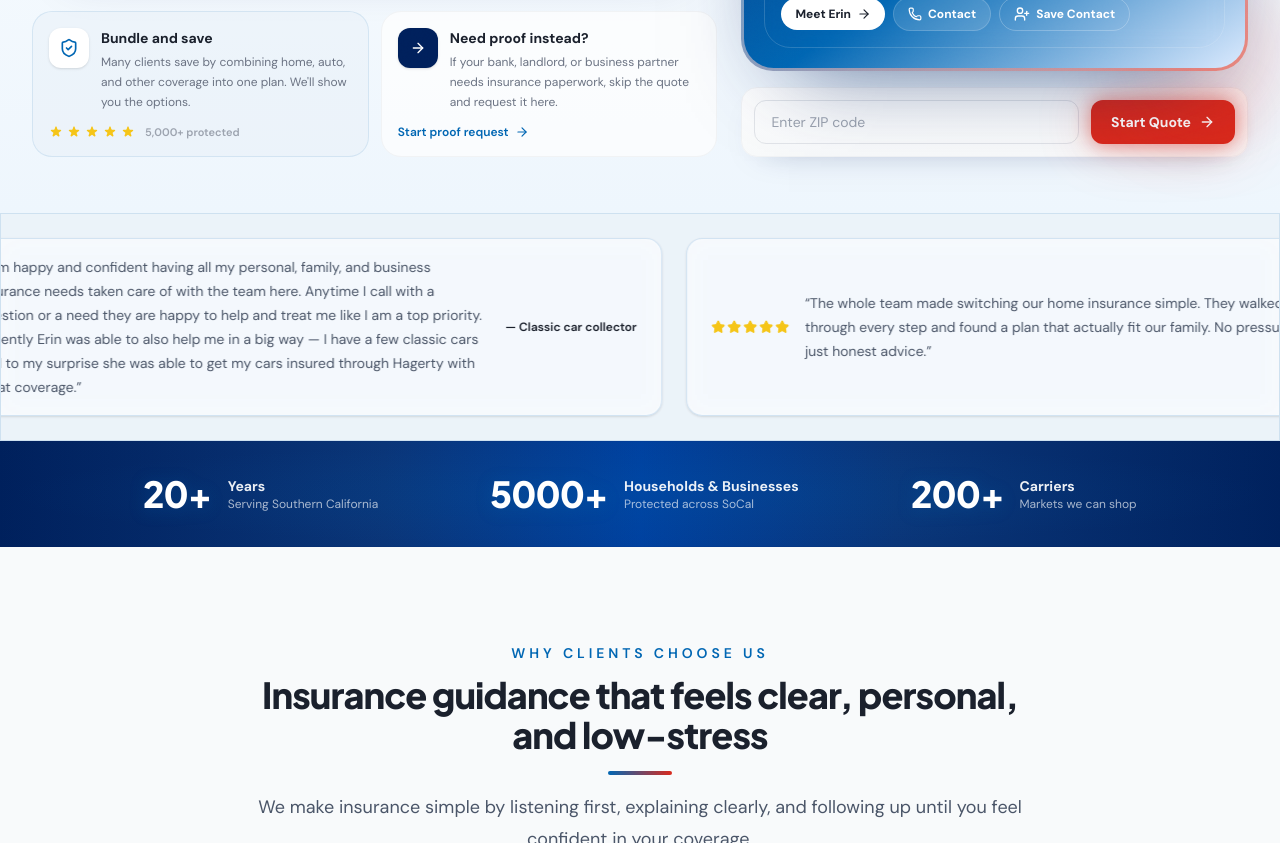
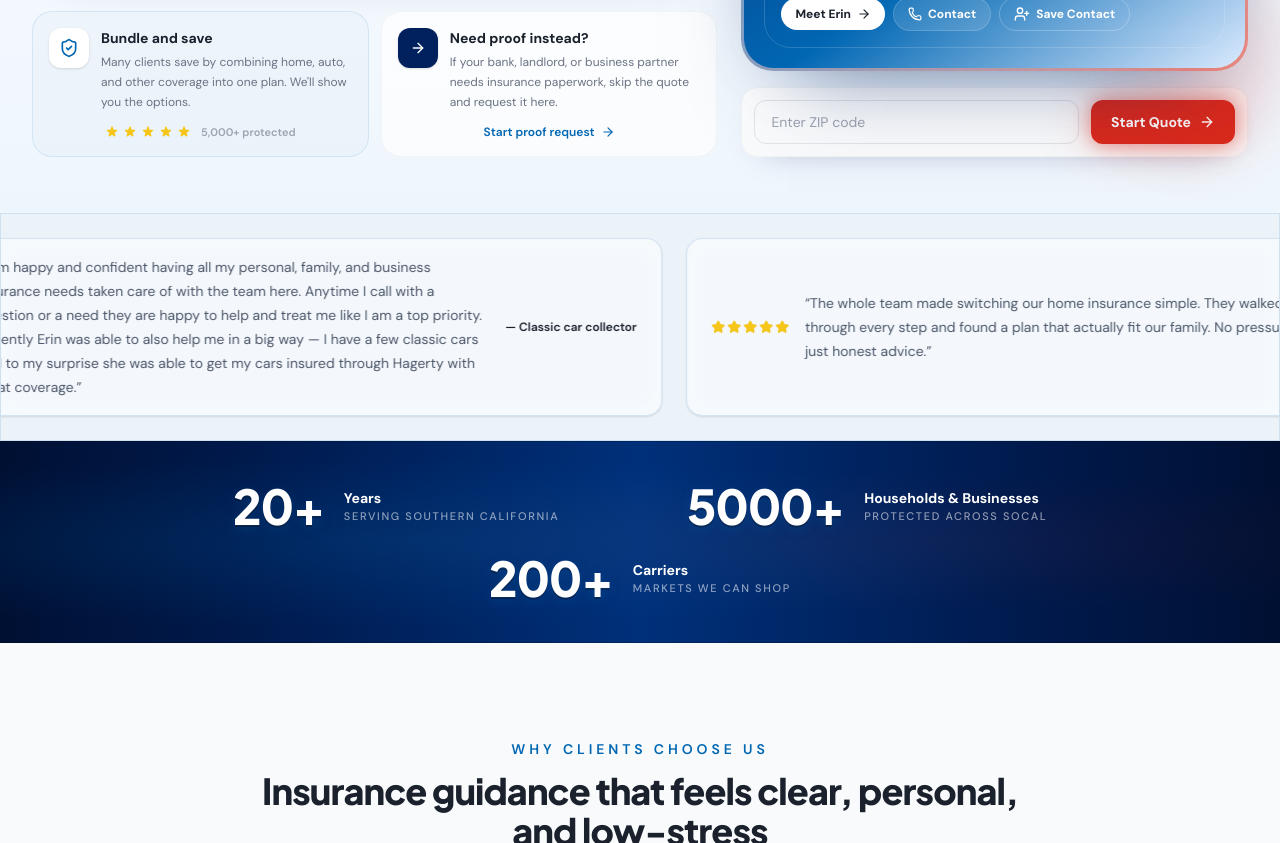
Before and after one commit to willsigmon/allsberryins, a Next.js app: page / in a window 1280 px wide. Shown: the part 560-1403 px from the top of the page. Built offline with nearby package versions, Linux system fonts and the light colour scheme; no server answers.

Commit message:
fix: center bottom rows on bundle/proof cards + 3D trust bar typography

```diff
--- a/src/components/sections/hero-section.tsx
+++ b/src/components/sections/hero-section.tsx
@@ -208,7 +208,7 @@
                     </p>
                   </div>
                 </div>
-                <div className="mt-3 flex items-center gap-1 text-gold">
+                <div className="mt-3 flex items-center justify-center gap-1 text-gold">
                   {Array.from({ length: 5 }).map((_, i) => (
                     <svg key={i} className="h-3.5 w-3.5 fill-current" viewBox="0 0 20 20"><path d="M9.049 2.927c.3-.921 1.603-.921 1.902 0l1.07 3.292a1 1 0 00.95.69h3.462c.969 0 1.371 1.24.588 1.81l-2.8 2.034a1 1 0 00-.364 1.118l1.07 3.292c.3.921-.755 1.688-1.54 1.118l-2.8-2.034a1 1 0 00-1.175 0l-2.8 2.034c-.784.57-1.838-.197-1.539-1.118l1.07-3.292a1 1 0 00-.364-1.118L2.98 8.72c-.783-.57-.38-1.81.588-1.81h3.461a1 1 0 00.951-.69l1.07-3.292z" /></svg>
                   ))}
@@ -231,7 +231,7 @@
                     </p>
                   </div>
                 </div>
-                <span className="mt-3 inline-flex items-center gap-1.5 text-xs font-semibold text-blue transition group-hover:gap-2.5">
+                <span className="mt-3 flex items-center justify-center gap-1.5 text-xs font-semibold text-blue transition group-hover:gap-2.5">
                   Start proof request
                   <ArrowRight className="h-3.5 w-3.5 transition-transform group-hover:translate-x-1" />
                 </span>
--- a/src/components/sections/trust-bar.tsx
+++ b/src/components/sections/trust-bar.tsx
@@ -39,10 +39,10 @@
 
 export function TrustBar() {
   return (
-    <section className="relative overflow-hidden border-y border-navy/8 bg-[linear-gradient(90deg,#00205c_0%,#0a3578_30%,#0041a0_50%,#0a3578_70%,#00205c_100%)] py-8">
-      <div className="absolute inset-0 mesh-bg opacity-40" />
-      <div className="absolute inset-0 bg-[radial-gradient(ellipse_at_center,rgba(0,102,179,0.15),transparent_70%)]" />
-      <div className="relative mx-auto flex max-w-7xl flex-wrap items-center justify-center gap-x-20 gap-y-6 px-4 sm:px-6 lg:justify-center lg:gap-x-28 lg:px-8">
+    <section className="relative overflow-hidden border-y border-black/20 bg-[linear-gradient(90deg,#001033_0%,#001a4d_20%,#00307a_50%,#001a4d_80%,#001033_100%)] py-10">
+      <div className="absolute inset-0 bg-[radial-gradient(ellipse_at_30%_50%,rgba(0,102,179,0.2),transparent_60%)]" />
+      <div className="absolute inset-0 bg-[radial-gradient(ellipse_at_70%_50%,rgba(218,41,28,0.06),transparent_50%)]" />
+      <div className="relative mx-auto flex max-w-7xl flex-wrap items-center justify-center gap-x-20 gap-y-6 px-4 sm:px-6 lg:justify-center lg:gap-x-32 lg:px-8">
         {stats.map((stat, index) => (
           <motion.div
             key={stat.label}
@@ -50,15 +50,15 @@
             whileInView={{ opacity: 1, y: 0 }}
             viewport={{ once: true }}
             transition={{ duration: 0.5, delay: index * 0.12 }}
-            className="flex items-center gap-4 text-white"
+            className="flex items-center gap-5 text-white"
           >
-            <div className="count-reveal font-display text-3xl font-extrabold tracking-tight drop-shadow-[0_2px_8px_rgba(0,102,179,0.3)] sm:text-4xl">
+            <div className="count-reveal font-display text-4xl font-extrabold tracking-tight sm:text-5xl" style={{ textShadow: "0 2px 0 rgba(0,0,0,0.3), 0 4px 12px rgba(0,102,179,0.25), 0 1px 0 rgba(255,255,255,0.08)" }}>
               <CountUp end={stat.end} />
               {stat.suffix}
             </div>
             <div className="text-left">
-              <p className="text-sm font-bold text-white/92">{stat.unit}</p>
-              <p className="text-xs text-white/65">{stat.label}</p>
+              <p className="text-sm font-bold text-white">{stat.unit}</p>
+              <p className="text-[11px] font-medium uppercase tracking-[0.15em] text-white/55">{stat.label}</p>
             </div>
           </motion.div>
         ))}
```
